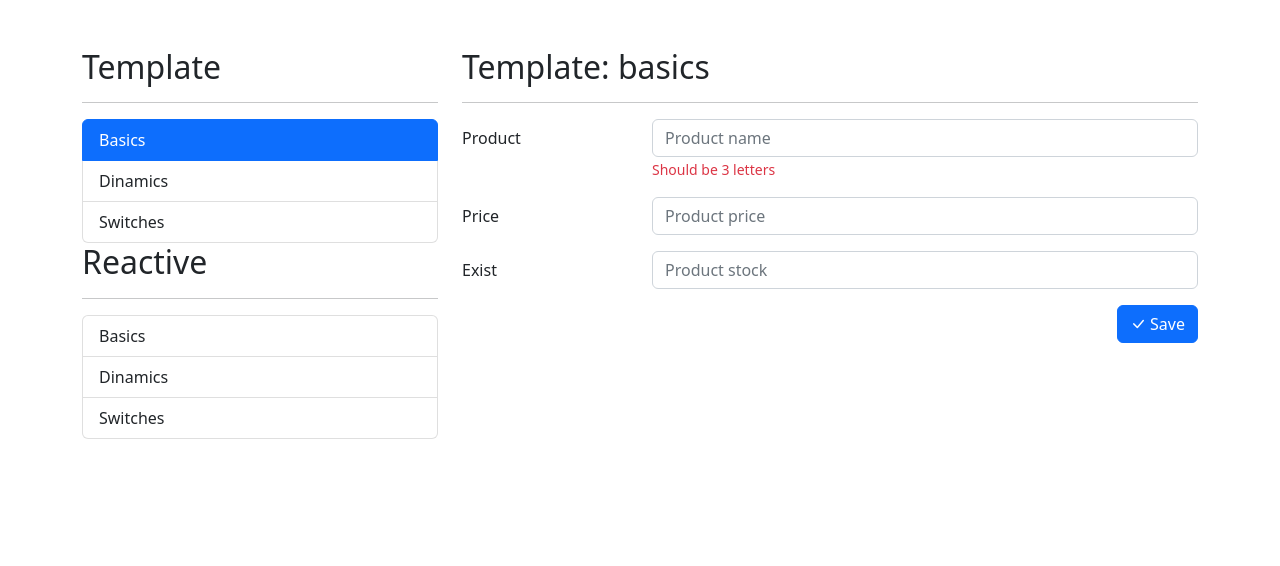
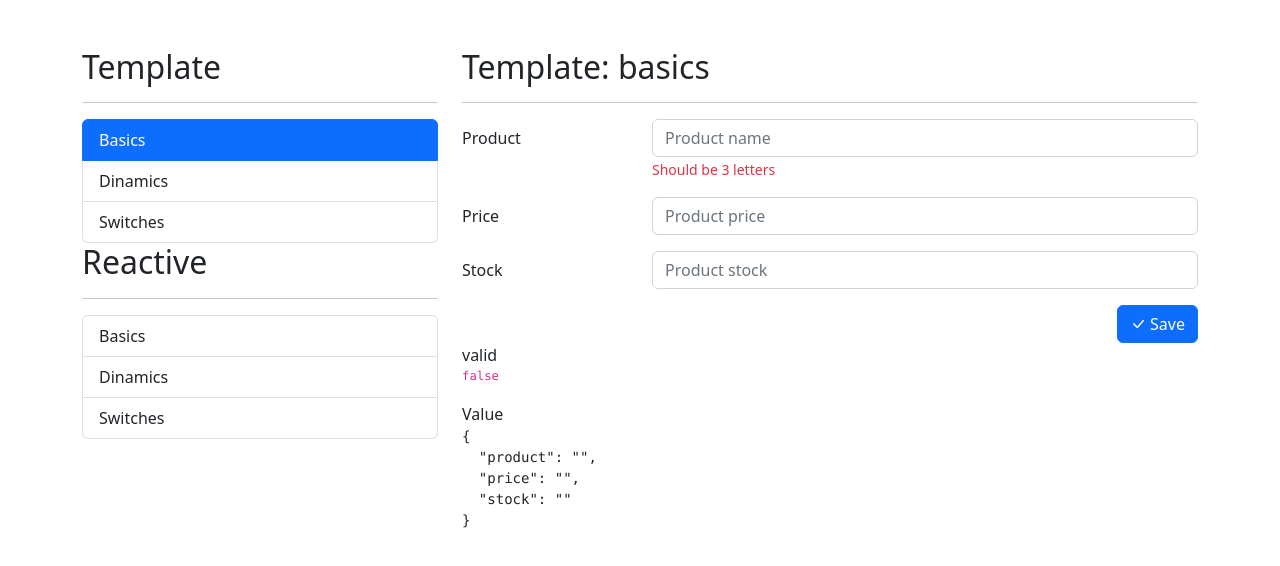
Before and after one commit to EduardoUDG/Angular_form-app, an Angular app: page /template/basics in a window 1280 px wide. Shown: the top 566 px of the page. Built offline with nearby package versions, Linux system fonts and the light colour scheme.

Commit message:
update - FormModule, ngForm, #myForm, ngModel, valid, required

```diff
--- a/src/app/template/basics/basics.component.html
+++ b/src/app/template/basics/basics.component.html
@@ -4,13 +4,18 @@
 <div class="row">
   <div class="col">
 
-    <form>
+    <form (ngSubmit)="save( miFormulario )"
+          #miFormulario="ngForm"
+          autocomplete="off">
 
       <!-- field product -->
       <div class="mb-3 row">
         <label class="col-sm-3 col-form-label">Product</label>
         <div class="col-sm-9">
           <input type="text"
+                 ngModel
+                 required
+                 name="product"
                  class="form-control"
                  placeholder="Product name">
           <span class="form-text text-danger">Should be 3 letters</span>
@@ -22,18 +27,24 @@
         <label class="col-sm-3 col-form-label">Price</label>
         <div class="col-sm-9">
           <input type="number"
-                  class="form-control"
-                  placeholder="Product price">
+                 ngModel
+                 required
+                 name="price"
+                 class="form-control"
+                 placeholder="Product price">
         </div>
       </div>
 
       <!-- field product -->
       <div class="mb-3 row">
-        <label class="col-sm-3 col-form-label">Exist</label>
+        <label class="col-sm-3 col-form-label">Stock</label>
         <div class="col-sm-9">
           <input type="number"
-                  class="form-control"
-                  placeholder="Product stock">
+                 ngModel
+                 required
+                 name="stock"
+                 class="form-control"
+                 placeholder="Product stock">
         </div>
       </div>
 
@@ -50,3 +61,19 @@
 
   </div>
 </div>
+
+
+
+<div class="row">
+  <div class="col">
+
+    <span>valid</span>
+    <code>
+      <pre>{{ miFormulario.valid }}</pre>
+    </code>
+
+    <span>Value</span>
+    <pre>{{ miFormulario.value | json }}</pre>
+
+  </div>
+</div>
--- a/src/app/template/basics/basics.component.ts
+++ b/src/app/template/basics/basics.component.ts
@@ -1,4 +1,5 @@
 import { Component, OnInit } from '@angular/core';
+import { NgForm } from '@angular/forms';
 
 @Component({
   selector: 'app-basics',
@@ -13,4 +14,8 @@ export class BasicsComponent implements OnInit {
   ngOnInit(): void {
   }
 
+  save( form:NgForm ) {
+    console.log( form.value );
+  }
+
 }
--- a/src/app/template/template.module.ts
+++ b/src/app/template/template.module.ts
@@ -1,5 +1,6 @@
 import { NgModule } from '@angular/core';
 import { CommonModule } from '@angular/common';
+import { FormsModule } from '@angular/forms';
 
 import { TemplateRoutingModule } from './template-routing.module';
 import { BasicsComponent } from './basics/basics.component';
@@ -15,7 +16,8 @@ import { SwitchesComponent } from './switches/switches.component';
   ],
   imports: [
     CommonModule,
-    TemplateRoutingModule
+    TemplateRoutingModule,
+    FormsModule,
   ]
 })
 export class TemplateModule { }
```
